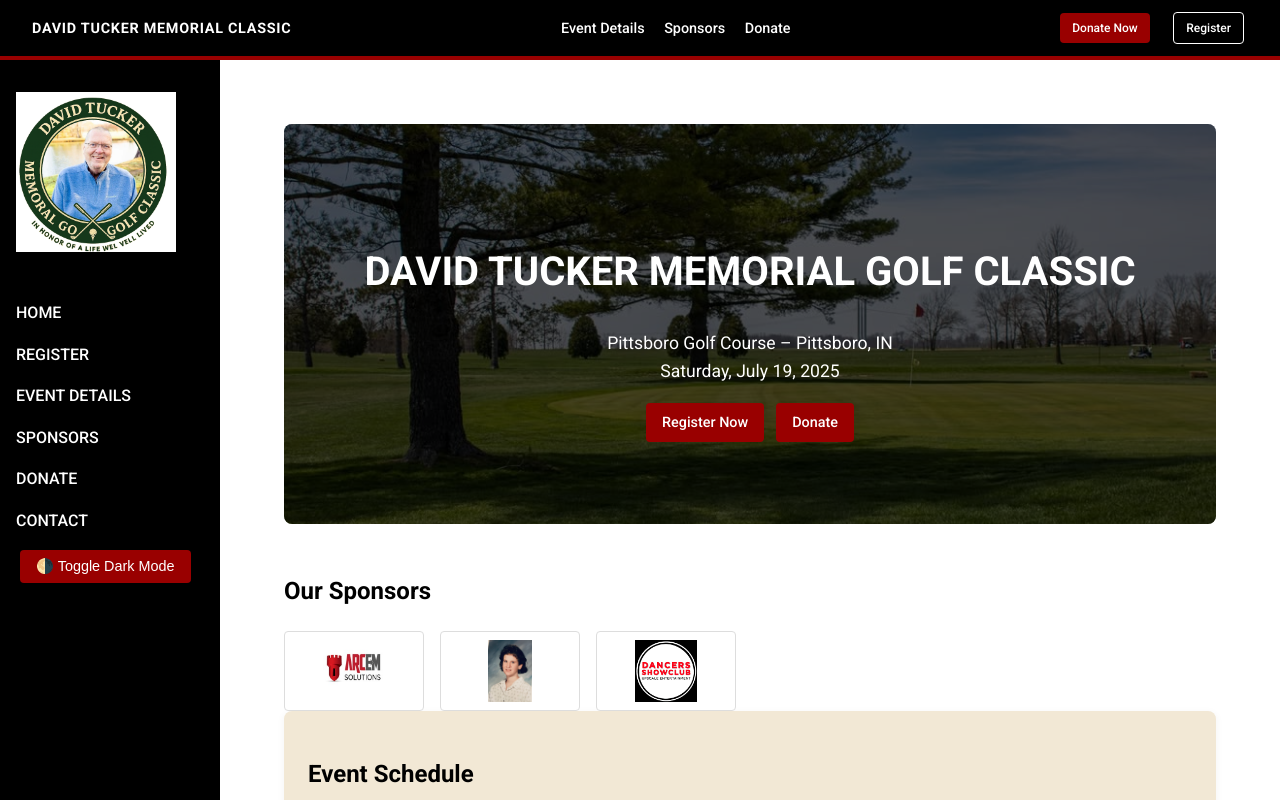
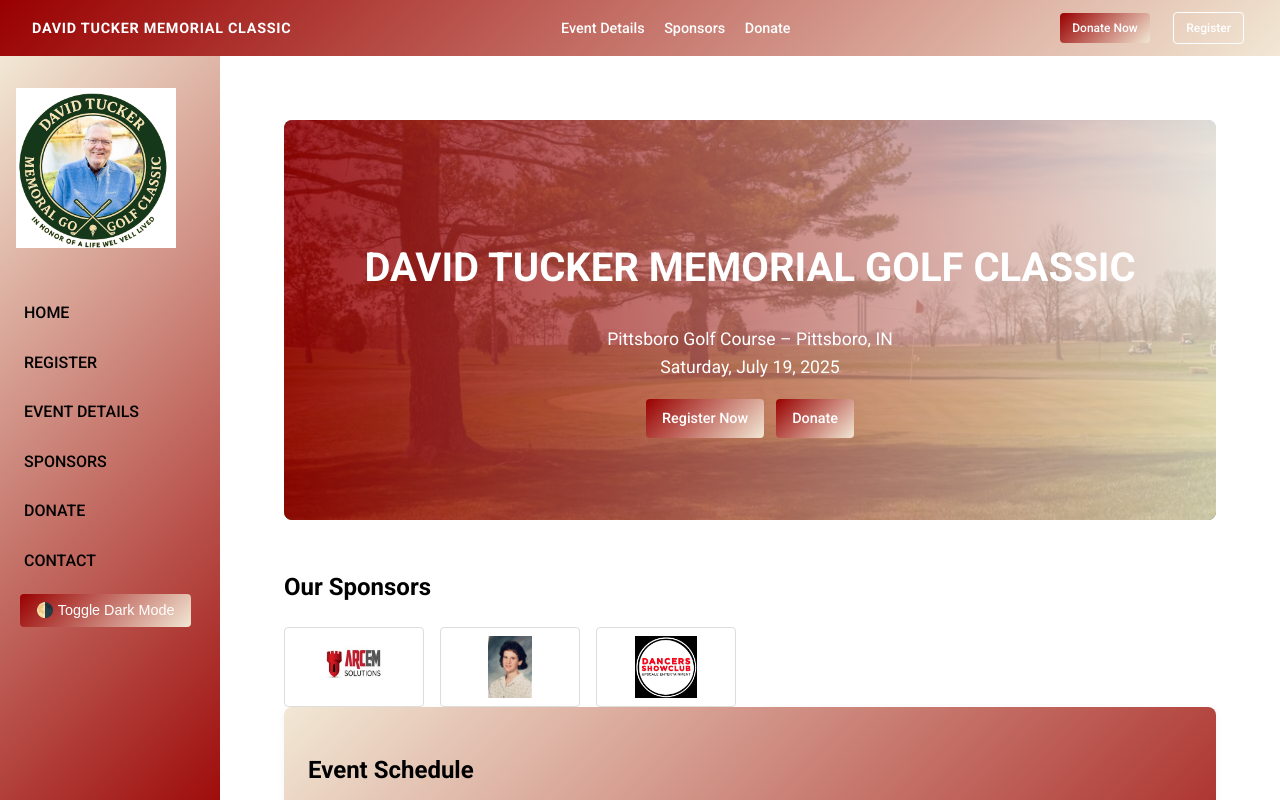
Before and after one commit to mbtucker25/david-tucker-events, a plain HTML site: page index.html in a window 1280 px wide. Shown: the top 800 px of the page. Drawn offline with Linux system fonts and the light colour scheme.

Commit message:
modern, gradient-based Crimson & Cream theme added

```diff
--- a/styles.css
+++ b/styles.css
@@ -2,10 +2,15 @@
 
 :root {
   --iu-crimson: #990000;
+  --iu-crimson-dark: #7b0000;
+  --iu-cream: #F2E8D5;
+  --iu-white: #ffffff;
   --iu-black: #000000;
-  --iu-white: #ffffff;
-  --iu-cream: #F2E8D5;
-  --iu-gray: #D8CAB8;
+
+  --gradient-primary: linear-gradient(135deg, var(--iu-crimson), var(--iu-cream));
+  --gradient-inverse: linear-gradient(135deg, var(--iu-cream), var(--iu-crimson));
+  --gradient-hover: linear-gradient(135deg, var(--iu-crimson-dark), #EEEDEB);
+
   --iu-font: 'Roboto', sans-serif;
 }
 
@@ -24,17 +29,17 @@ body {
 
 /* HEADER */
 .site-header {
-  background-color: var(--iu-black);
+  background: var(--gradient-primary);
   color: var(--iu-white);
   display: flex;
   justify-content: space-between;
   align-items: center;
   padding: 0.75rem 2rem;
   font-size: 0.9rem;
-  border-bottom: 4px solid var(--iu-crimson);
   position: sticky;
   top: 0;
   z-index: 999;
+  border-bottom: none;
 }
 
 .site-header .brand-name {
@@ -69,8 +74,8 @@ body {
 /* SIDEBAR */
 .sidebar {
   width: 220px;
-  background-color: var(--iu-black);
-  color: var(--iu-white);
+  background: var(--gradient-inverse);
+  color: var(--iu-black);
   padding: 2rem 1rem;
   position: fixed;
   height: 100vh;
@@ -88,15 +93,19 @@ body {
 
 .sidebar nav a {
   display: block;
-  color: var(--iu-white);
+  color: var(--iu-black);
   text-decoration: none;
   margin-bottom: 1rem;
   font-weight: 500;
   text-transform: uppercase;
+  padding: 0.25rem 0.5rem;
+  border-radius: 4px;
+  transition: background 0.3s ease;
 }
 
 .sidebar nav a:hover {
-  color: var(--iu-crimson);
+  background: var(--gradient-hover);
+  color: var(--iu-white);
 }
 
 /* MAIN CONTENT */
@@ -106,7 +115,7 @@ body {
   flex-grow: 1;
 }
 
-/* HERO BANNER */
+/* HERO */
 .hero-banner {
   position: relative;
   height: 400px;
@@ -119,7 +128,6 @@ body {
   width: 100%;
   height: 100%;
   object-fit: cover;
-  filter: brightness(65%);
   transition: transform 0.4s ease;
 }
 
@@ -130,13 +138,13 @@ body {
 .hero-overlay {
   position: absolute;
   inset: 0;
+  background: linear-gradient(90deg, rgba(153,0,0,0.85), rgba(242,232,213,0.75));
   color: white;
   text-align: center;
   display: flex;
   flex-direction: column;
   justify-content: center;
   padding: 2rem;
-  background: rgba(0, 0, 0, 0.5);
 }
 
 .hero-banner h1 {
@@ -152,7 +160,7 @@ body {
 
 /* BUTTONS */
 .btn {
-  background-color: var(--iu-crimson);
+  background: var(--gradient-primary);
   color: var(--iu-white);
   padding: 0.5rem 1rem;
   border: none;
@@ -166,14 +174,15 @@ body {
 }
 
 .btn:hover {
-  background-color: #7e0000;
+  background: var(--gradient-hover);
   box-shadow: 0 2px 6px rgba(0, 0, 0, 0.2);
+  color: var(--iu-white);
 }
 
 .btn.outline {
-  border: 1px solid white;
+  border: 1px solid var(--iu-white);
   background: transparent;
-  color: white;
+  color: var(--iu-white);
 }
 
 .btn.small {
@@ -189,12 +198,13 @@ body {
   background-color: #218838;
 }
 
-/* SHARED BLOCKS */
+/* CONTENT BLOCKS */
 .event-text,
 .contact-box,
 .donate,
 .register {
-  background-color: var(--iu-cream);
+  background: var(--gradient-inverse);
+  color: var(--iu-black);
   padding: 1.5rem;
   border-radius: 8px;
   box-shadow: 0 2px 8px rgba(0, 0, 0, 0.05);
@@ -293,7 +303,8 @@ body {
 
 .register input:focus,
 .register select:focus {
-  border-color: var(--iu-crimson);
+  border: 2px solid var(--iu-crimson);
+  box-shadow: 0 0 0 2px rgba(153, 0, 0, 0.1);
   outline: none;
 }
 
@@ -304,11 +315,10 @@ body {
 
 /* STATIC HERO */
 .static-hero {
-  background-color: var(--iu-black);
+  background: var(--gradient-primary);
   color: white;
   padding: 2rem 1rem;
   text-align: center;
-  border-bottom: 4px solid var(--iu-crimson);
 }
 
 .static-hero h1 {
```
